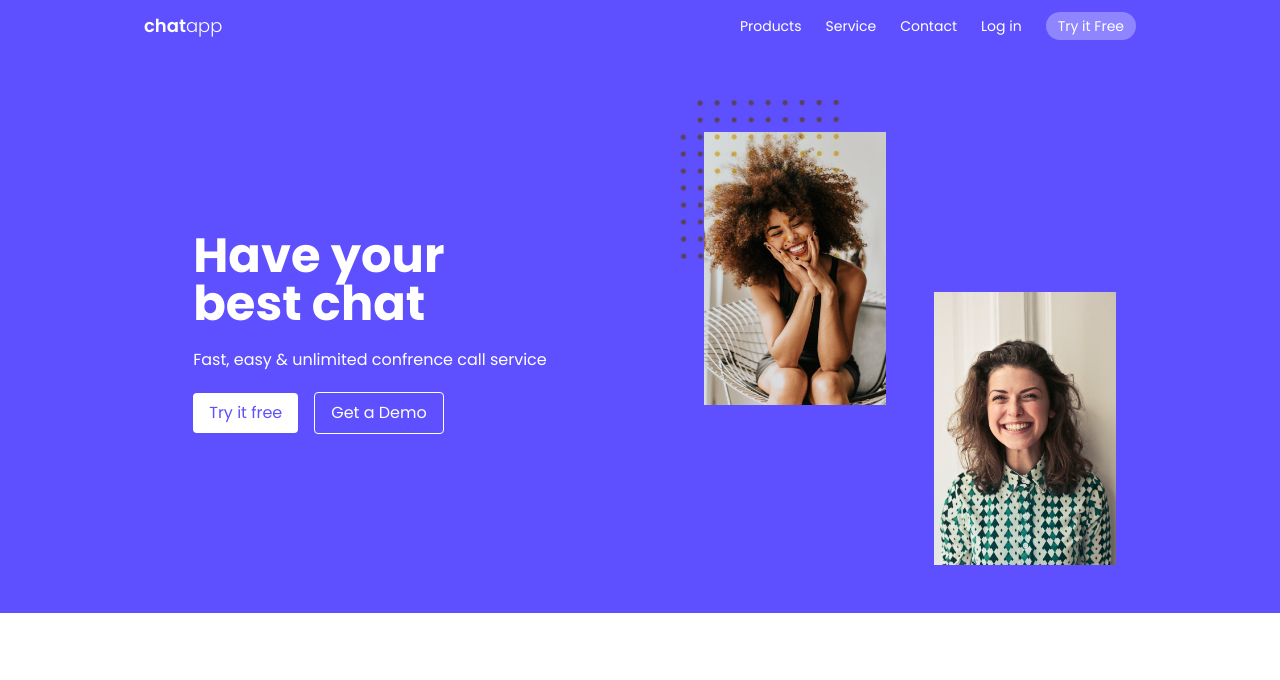
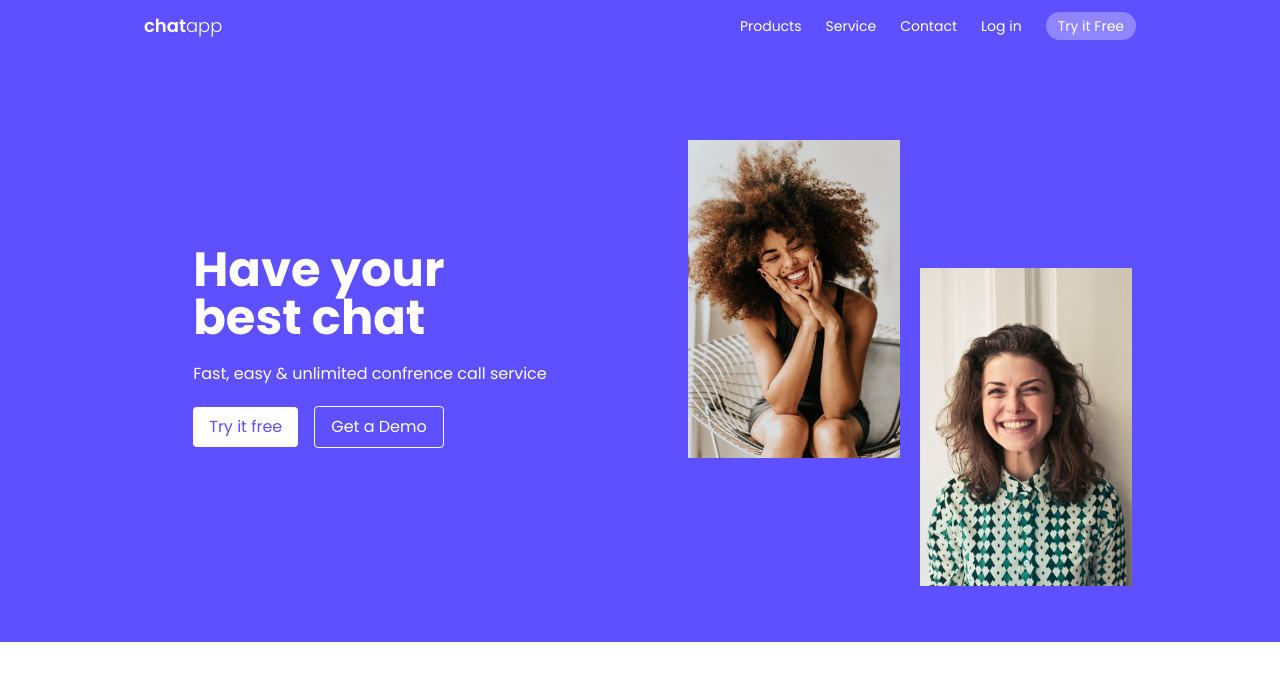
Before and after one commit to Tomilola-ng/chatapp, a React (Vite) app: page / in a window 1280 px wide. Shown: the top 680 px of the page. Built offline with nearby package versions, Linux system fonts and the light colour scheme.

Commit message:
HERO-FIX

```diff
--- a/src/components/Hero/Images.tsx
+++ b/src/components/Hero/Images.tsx
@@ -1,15 +1,15 @@
 export default function Images() {
   return (
-    <div className="grid grid-cols-2">
-      <div className="relative p-6 pt-8">
-        <img
+    <div className="grid grid-cols-2 gap-x-5 p-2">
+      <div className="relative pt-8">
+        {/* <img
           src="/dot.jpeg"
           alt="dots"
           className="absolute mix-blend-multiply top-0 left-0 -z-0"
-        />
+        /> */}
         <img src="/girl1.jpeg" alt="girl1 picture" className="z-10" />
       </div>
-      <div className="pt-48 px-6">
+      <div className="pt-40">
         <img src="/girl2.jpeg" alt="girl2 picture" />
       </div>
     </div>
```
